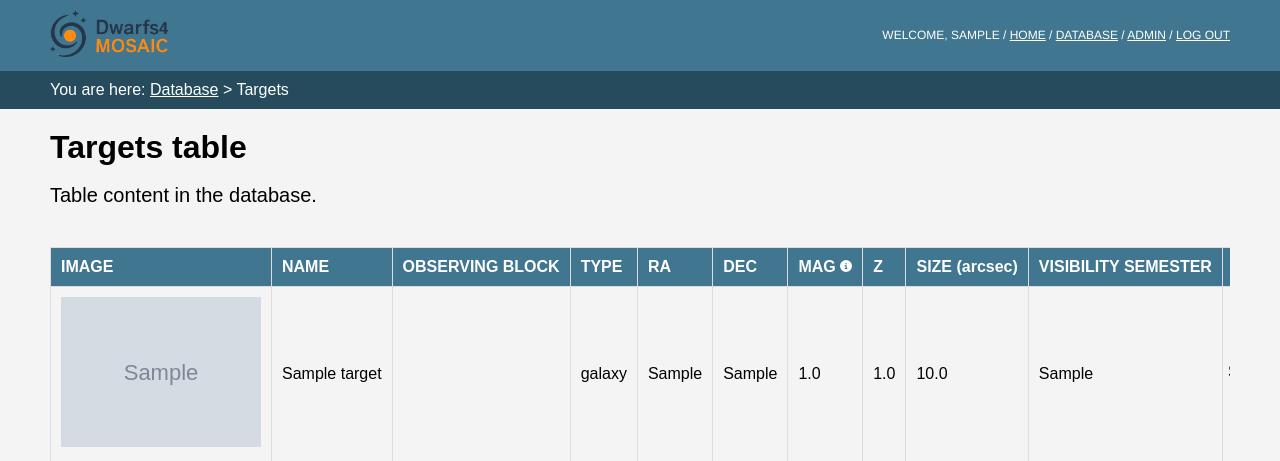
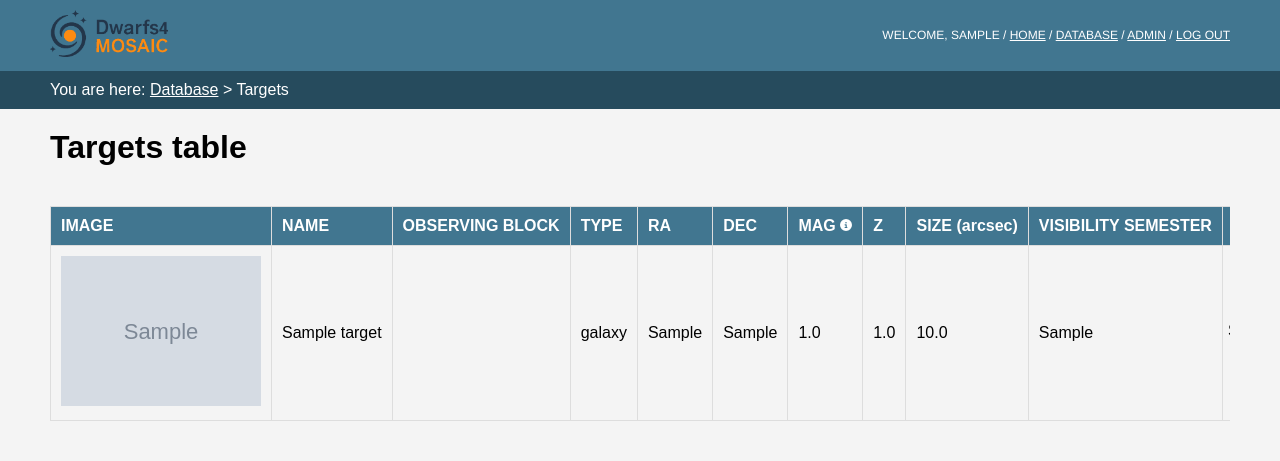
Before and after one commit to noeliagrande/Dwarfs4MOSAIC-Web, a Django app: page /target/ in a window 1280 px wide. Shown: the top 461 px of the page. Run offline with Django 5.2, Linux system fonts and the light colour scheme; a user stored in the database is signed in; tables that the repository leaves empty hold one stand-in row (values such as "Sample post"); grey boxes marked "Sample" are stand-in pictures; some libraries are stand-ins or nearby versions.

Commit message:
Se elimina la explicación de la vista, no aporta información

```diff
--- a/src/dwarfs4MOSAIC/templates/dwarfs4MOSAIC/groups.html
+++ b/src/dwarfs4MOSAIC/templates/dwarfs4MOSAIC/groups.html
@@ -19,8 +19,6 @@
 {% block content %}
     <!-- Page header -->
     <h1>Groups table</h1>
-    <br>
-    <p class="view-explanation">Table content.</p>
 
     <!-- Groups table -->
     <section class="table-container">
--- a/src/dwarfs4MOSAIC/templates/dwarfs4MOSAIC/instruments.html
+++ b/src/dwarfs4MOSAIC/templates/dwarfs4MOSAIC/instruments.html
@@ -19,8 +19,6 @@
 {% block content %}
     <!-- Page header -->
     <h1>Instruments table</h1>
-    <br>
-    <p class="view-explanation">Table content in the database.</p>
 
     <!-- Instruments table -->
     <section class="table-container">
--- a/src/dwarfs4MOSAIC/templates/dwarfs4MOSAIC/observatories.html
+++ b/src/dwarfs4MOSAIC/templates/dwarfs4MOSAIC/observatories.html
@@ -20,8 +20,6 @@
 {% block content %}
     <!-- Page header -->
     <h1>Observatories table</h1>
-    <br>
-    <p class="view-explanation">Table content in the database.</p>
 
     <!-- Observatories table -->
     <section class="table-container">
--- a/src/dwarfs4MOSAIC/templates/dwarfs4MOSAIC/observing_blocks.html
+++ b/src/dwarfs4MOSAIC/templates/dwarfs4MOSAIC/observing_blocks.html
@@ -18,8 +18,6 @@
 {% block content %}
     <!-- Page header -->
     <h1>Observing Blocks table</h1>
-    <br>
-    <p class="view-explanation">Table content in the database.</p>
 
     <!-- Observing blocks table -->
     <section class="table-container">
--- a/src/dwarfs4MOSAIC/templates/dwarfs4MOSAIC/observing_runs.html
+++ b/src/dwarfs4MOSAIC/templates/dwarfs4MOSAIC/observing_runs.html
@@ -18,8 +18,6 @@
 {% block content %}
     <!-- Page header -->
     <h1>Observing Runs table</h1>
-    <br>
-    <p class="view-explanation">Table content in the database.</p>
 
     <!-- Observing runs table -->
     <section class="table-container">
--- a/src/dwarfs4MOSAIC/templates/dwarfs4MOSAIC/researchers.html
+++ b/src/dwarfs4MOSAIC/templates/dwarfs4MOSAIC/researchers.html
@@ -18,8 +18,6 @@
 {% block content %}
     <!-- Page header -->
     <h1>Researchers table</h1>
-    <br>
-    <p class="view-explanation">Table content in the database.</p>
 
     <!-- Researchers table -->
     <section class="table-container">
--- a/src/dwarfs4MOSAIC/templates/dwarfs4MOSAIC/targets.html
+++ b/src/dwarfs4MOSAIC/templates/dwarfs4MOSAIC/targets.html
@@ -19,8 +19,6 @@
 {% block content %}
     <!-- Page header -->
     <h1>Targets table</h1>
-    <br>
-    <p class="view-explanation">Table content in the database.</p>
 
     <!-- Targets table -->
     <section class="table-container">
--- a/src/dwarfs4MOSAIC/templates/dwarfs4MOSAIC/telescopes.html
+++ b/src/dwarfs4MOSAIC/templates/dwarfs4MOSAIC/telescopes.html
@@ -20,8 +20,6 @@
 {% block content %}
     <!-- Page header -->
     <h1>Telescopes table</h1>
-    <br>
-    <p class="view-explanation">Table content in the database.</p>
 
     <!-- Telescopes table -->
     <section class="table-container">
```
